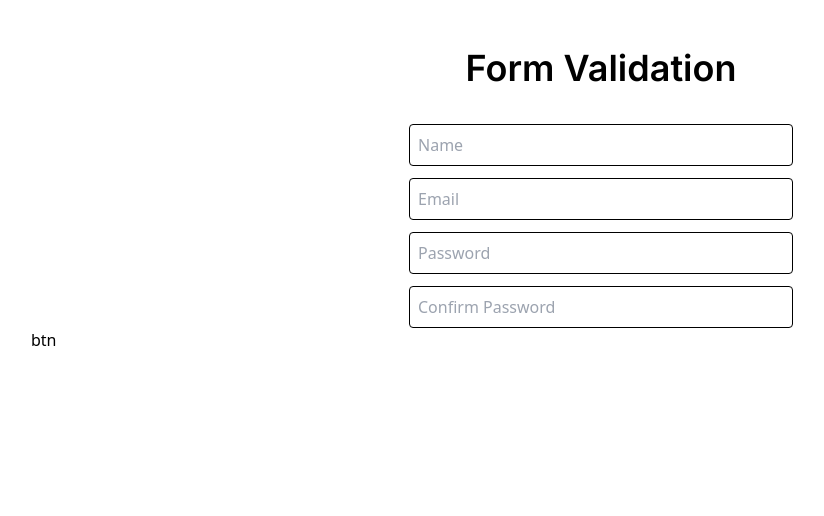
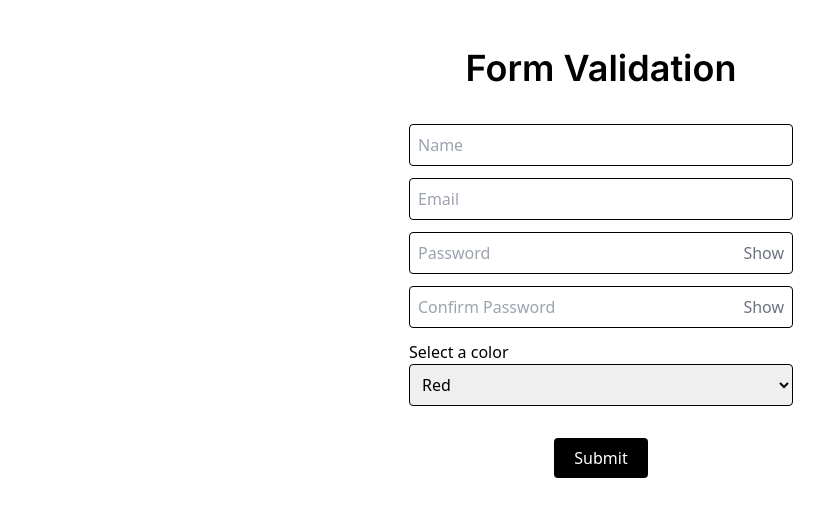
Before and after one commit to Seema-476/homepage-react, a React (Create React App) app: page /features in a window 1280 px wide. Shown: the top 516 px of the page, without its empty margins (39-863 px from the left). Built offline with nearby package versions, Linux system fonts and the light colour scheme.

Commit message:
form validation done

```diff
--- a/src/common/FormValidation.jsx
+++ b/src/common/FormValidation.jsx
@@ -1,60 +1,114 @@
 import React, { useState } from 'react'
 
 const FormValidation = () => {
-  const formData = {
-    Name: "",
-    Email: "",
-    Password: "",
-    ConfirmPassword:"",
-  }
-  const [formValue, setFormValidation] = useState(formData)
-  const [errors, setErrors] = useState({
+  const [formData, setFormData] = useState({
     name: "",
     email: "",
     password: "",
     confirmPassword: "",
   });
+  const [error, setError] = useState({
+    name: "",
+    email: "",
+    password: "",
+    confirmPassword: "",
+  });
+  const [showPassword, setShowPassword] = useState(false);
+  const [showConfirmPassword, setConfirmPassword] = useState(false);
 
-  // const handleChange = (e) => {
-  //   const { name, value } = e.target; // Get the name and value from the input field
-  //   setFormValidation((prevFormValue) => ({
-  //     ...prevFormValue,
-  //     [name]: value, // Update the correct field dynamically based on the name
-  //   }));
-  // };
+  const validateEmail = (email) => {
+    const emailRegex = /\S+@\S+\.\S+/;
+    return emailRegex.test(email);
+  };
+  const handelSubmit = (e) => {
+    e.preventDefault();
+    console.log('Form Submitted:', formData);
+    const errors = {
+      name: formData.name ? "" : "name is required",
+      email: formData.email ? (validateEmail(formData.email) ? "" : "invalid email") : "email is required",
+      password: formData.password ? "" : "Password is required",
+      confirmPassword: formData.confirmPassword ?
+        (formData.password === formData.confirmPassword ? "" : "Password not match") : "Confirm password is required",
+    };
+    setError(errors);
+    if (!Object.values(errors).some(error => error)) {
+      console.log("Submitted values:");
+      setFormData({
+        name: "",
+        email: "",
+        password: "",
+        confirmPassword: "",
+      });
+    }
+  };
 
-  const handleClick = (e) => {
-    e.preventDefault()
-
-    const newErrors = {};
-    if (!formValue.Name) {
-      newErrors.Name = "Name is required";
-    }
-    if (!formValue.Email) {
-      newErrors.Email = "Email is required";
-    }
-    if (!formValue.Password) {
-      newErrors.Password = "Password is required";
-    }
-    if (formValue.Password !== formValue.ConfirmPassword) {
-      newErrors.ConfirmPassword = "Passwords do not match";
-    }
-  }
   return (
     <div className='py-12'>
       <div className='container'>
         <h3 className='font-inter font-semibold text-4xl text-black text-center pb-9'>Form Validation</h3>
-        <form onSubmit={handleClick} action="" className='flex flex-col justify-center items-center gap-3'>
-          <input onChange={(e)=>setFormValidation({...formValue,formValue,Name:e.target.value})} value={formValue.Name} type="text" placeholder='Name' className='border border-black p-2 w-96 outline-none rounded' />
-          {errors.name && <div className="text-red-500">{errors.name}</div>}
-          <input type="text" placeholder='Email' className='border border-black p-2 w-96 outline-none rounded' />
-          {errors.email && <div className="text-red-500">{errors.email}</div>}
-          <input type="text" placeholder='Password' className='border border-black p-2 w-96 outline-none rounded' />
-          {errors.password && <div className="text-red-500">{errors.password}</div>}
-          <input type="text" placeholder='Confirm Password' className='border border-black p-2 w-96 outline-none rounded' />
-          {errors.confirmPassword && <div className="text-red-500">{errors.confirmPassword}</div>}
-        </form>
-        <button type='submit' className='mx-auto'>btn</button>
+        <form onSubmit={handelSubmit} className='flex flex-col justify-center items-center gap-3'>
+            <div>
+              <input
+                type="text"
+                placeholder='Name'
+                className="p-2 border border-black w-96 rounded outline-none"
+                onChange={(e) => setFormData({ ...formData, name: e.target.value })}
+                value={formData.name} />
+              {error.name && <p className="mt-1 text-red-500">{error.name}</p>}
+          </div>
+            <div>
+              <input
+                type="email"
+                placeholder='Email'
+                className="p-2 border border-black w-96 rounded outline-none"
+                onChange={(e) => setFormData({ ...formData, email: e.target.value })}
+                value={formData.email} />
+              {error.email && <p className="mt-1 text-red-500">{error.email}</p>}
+       </div>
+          <div>
+            <div className="p-2 border border-black w-96 rounded">
+              <div className='flex justify-between'>
+                <input
+                  type={showPassword ? 'text' : 'password'}
+                  placeholder='Password'
+                  autoComplete='new-password'
+                  className='outline-none' onChange={(e) => setFormData({ ...formData, password: e.target.value })}
+                  value={formData.password} />
+                <button type="button" onClick={() => setShowPassword(!showPassword)}
+                  className="text-gray-500">{showPassword ? 'Hide' : 'Show'}</button>
+              </div>
+            </div>
+            {error.password && <p className="mt-1 text-red-500">{error.password}</p>}
+        </div>
+          <div>
+            <div className="p-2 border border-black w-96 rounded" >
+              <div className='flex justify-between'>
+                <input
+                  type={showConfirmPassword ? 'text' : 'password'}
+                  placeholder='Confirm Password'
+                  className="outline-none"
+                  onChange={(e) => setFormData({ ...formData, confirmPassword: e.target.value })}
+                  value={formData.confirmPassword} />
+                <button type="button" onClick={() => setConfirmPassword(!showConfirmPassword)}
+                  className="text-gray-500">{showConfirmPassword ? 'Hide' : 'Show'}</button>
+              </div>
+            </div>
+            {error.confirmPassword && <p className="mt-1 text-red-500">{error.confirmPassword}</p>}
+         </div>
+          <div className="flex flex-col">
+            <label className="text-black">Select a color</label>
+            <select
+              name="selectOption" onChange={(e) => setFormData({ ...formData, selectOption: e.target.value })}
+              value={formData.selectOption}
+              className="p-2 border border-black w-96 rounded outline-none">
+              <option value="Red">Red</option>
+              <option value="BLue">Blue</option>
+            </select>
+          </div>
+          <div className='mx-auto text-center mt-5'>
+            <button type='submit' className='bg-black py-2 px-5 rounded text-white font-medium hover:scale-95 duration-700'>Submit</button>
+          </div>
+          </form>
       </div>
     </div>
   )
```
Also changed, not shown: src/logo.svg (deleted).
